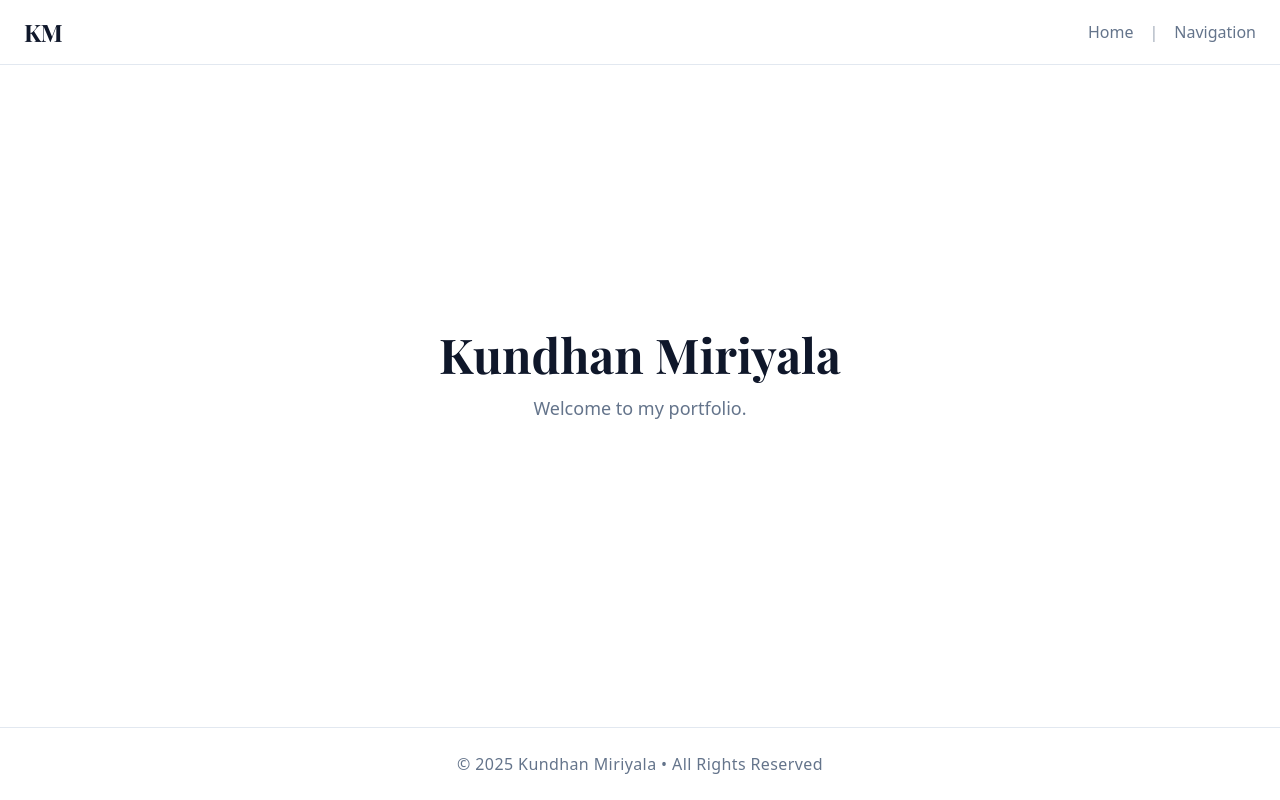
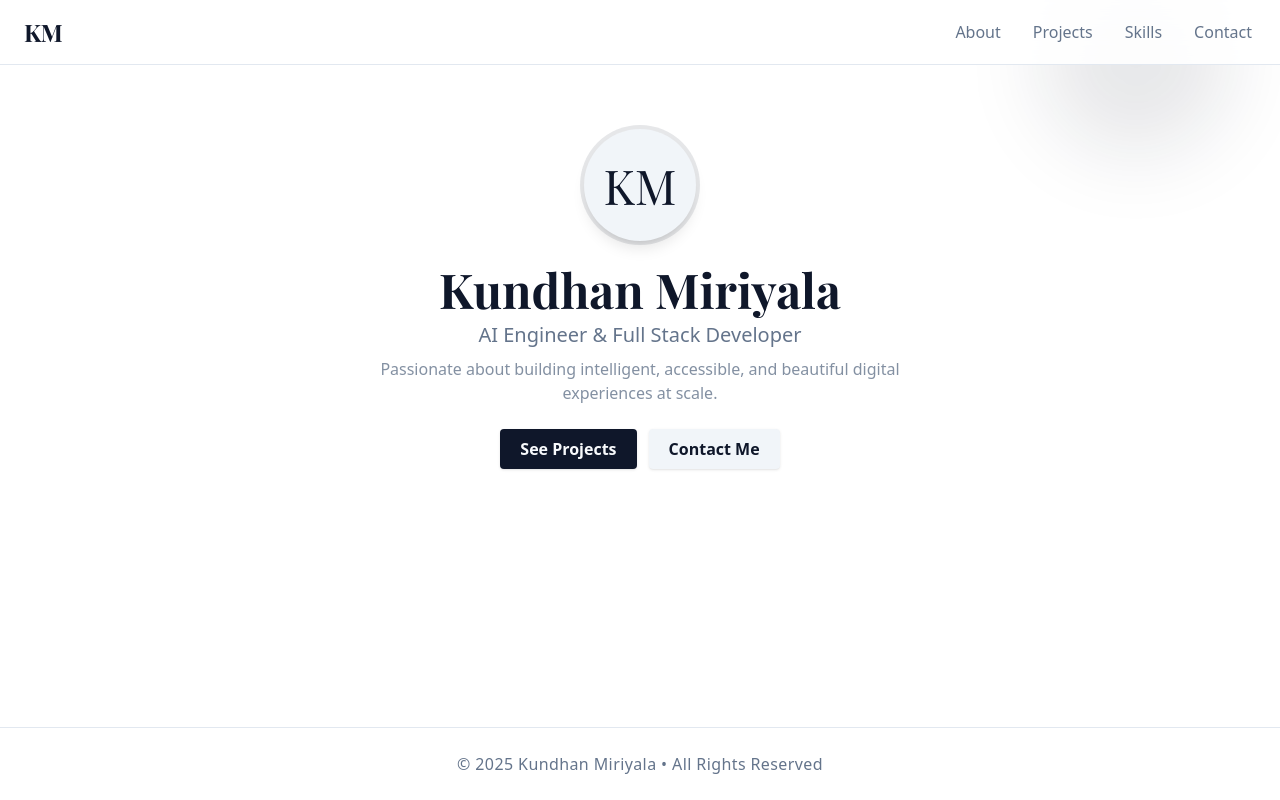
Before and after one commit to forcalender/kundhan-miriyala-showcase, a React (Vite) app: page / in a window 1280 px wide. Built offline with nearby package versions, Linux system fonts and the light colour scheme.

Commit message:
Add navigation and hero section
Implement the navigation bar and hero section as the first step in rebuilding the portfolio website.

```diff
--- a/package.json
+++ b/package.json
@@ -47,7 +47,7 @@
     "date-fns": "^3.6.0",
     "embla-carousel-react": "^8.3.0",
     "input-otp": "^1.2.4",
-    "lucide-react": "^0.462.0",
+    "lucide-react": "^0.515.0",
     "next-themes": "^0.3.0",
     "react": "^18.3.1",
     "react-day-picker": "^8.10.1",
--- a/src/components/Hero.tsx
+++ b/src/components/Hero.tsx
@@ -1,28 +1,45 @@
 
 import React from "react";
-import { Button } from "@/components/ui/button";
 
-const Hero = () => (
-  <section className="flex flex-col items-center justify-center text-center py-20 px-4 md:px-0 bg-background animate-fade-in min-h-[60vh]" id="hero">
-    <h1 className="text-5xl md:text-6xl lg:text-7xl font-extrabold font-playfair mb-2 text-primary">
-      Problem solving drives innovation.
-    </h1>
-    <h2 className="text-xl md:text-2xl font-playfair text-primary mb-2">
-      AI Enthusiast &bull; Problem Solver
-    </h2>
-    <h3 className="text-lg md:text-xl text-muted-foreground mb-6 font-semibold">
-      I’m an aspiring AI specialist passionate about solving real-world problems using data science and generative AI.<br />
-      I thrive on building innovative, accessible solutions—turning complex challenges into impactful products.
-    </h3>
-    <div className="flex flex-col sm:flex-row gap-4 justify-center">
-      <Button asChild size="lg">
-        <a href="#projects">View Projects</a>
-      </Button>
-      <Button asChild variant="outline" size="lg">
-        <a href="#contact">Contact Me</a>
-      </Button>
-    </div>
-  </section>
-);
+const Hero = () => {
+  return (
+    <section className="w-full text-center pt-16 pb-16 flex flex-col items-center relative">
+      {/* Floating gradient animated blob */}
+      <div
+        className="absolute -top-24 right-12 w-48 h-48 bg-primary/20 blur-2xl rounded-full animate-bounce opacity-50 z-0"
+        aria-hidden="true"
+      />
+      {/* Avatar */}
+      <div className="relative z-10 mb-6">
+        <div className="w-28 h-28 rounded-full bg-muted flex items-center justify-center ring-4 ring-primary/10 mx-auto shadow-lg overflow-hidden">
+          <span className="text-5xl text-primary font-playfair">KM</span>
+        </div>
+      </div>
+      <h1 className="relative z-10 text-4xl md:text-5xl font-extrabold font-playfair text-primary mb-2">
+        Kundhan Miriyala
+      </h1>
+      <p className="relative z-10 text-muted-foreground text-lg md:text-xl font-medium mb-2">
+        AI Engineer &amp; Full Stack Developer
+      </p>
+      <p className="relative z-10 max-w-xl mx-auto text-muted-foreground/80 mb-6 px-4">
+        Passionate about building intelligent, accessible, and beautiful digital experiences at scale.
+      </p>
+      <div className="relative z-10 flex justify-center gap-3">
+        <a
+          href="#projects"
+          className="bg-primary text-primary-foreground font-semibold px-5 py-2 rounded shadow hover:bg-primary/90 transition-colors"
+        >
+          See Projects
+        </a>
+        <a
+          href="#contact"
+          className="bg-accent text-accent-foreground font-semibold px-5 py-2 rounded shadow hover:bg-accent/80 transition-colors"
+        >
+          Contact Me
+        </a>
+      </div>
+    </section>
+  );
+};
 
 export default Hero;
--- a/src/components/Navbar.tsx
+++ b/src/components/Navbar.tsx
@@ -1,23 +1,64 @@
 
-import React from "react";
+import React, { useState } from "react";
+import { Menu } from "lucide-react";
+import { Button } from "@/components/ui/button";
 
-const Navbar = () => (
-  <nav className="w-full flex justify-between items-center py-4 px-6 bg-background border-b sticky top-0 z-50">
+const navLinks = [
+  { label: "About", href: "#about" },
+  { label: "Projects", href: "#projects" },
+  { label: "Skills", href: "#skills" },
+  { label: "Contact", href: "#contact" },
+];
+
+const Navbar = () => {
+  const [menuOpen, setMenuOpen] = useState(false);
+
+  return (
+    <nav className="w-full flex justify-between items-center py-4 px-6 bg-background/90 border-b sticky top-0 z-50 backdrop-blur-md">
       <a href="/" className="flex items-center gap-2">
         <span className="text-2xl font-extrabold font-playfair tracking-tight text-primary">
           KM
         </span>
       </a>
-    <div className="flex gap-4">
-      <a href="#" className="text-muted-foreground hover:text-primary font-medium transition-colors">
-        Home
+      {/* Desktop Nav */}
+      <div className="hidden md:flex gap-6">
+        {navLinks.map((link) => (
+          <a
+            key={link.label}
+            href={link.href}
+            className="text-muted-foreground hover:text-primary font-medium transition-colors px-1 py-0.5"
+          >
+            {link.label}
           </a>
-      <span className="text-muted-foreground opacity-60">|</span>
-      <a href="#" className="text-muted-foreground hover:text-primary font-medium transition-colors">
-        Navigation
+        ))}
+      </div>
+      {/* Mobile Nav */}
+      <div className="md:hidden flex">
+        <Button
+          variant="outline"
+          size="icon"
+          aria-label="Menu"
+          onClick={() => setMenuOpen((o) => !o)}
+        >
+          <Menu />
+        </Button>
+        {menuOpen && (
+          <div className="absolute top-16 right-6 bg-background rounded-md shadow-lg flex flex-col p-4 gap-2 z-50 border">
+            {navLinks.map((link) => (
+              <a
+                key={link.label}
+                href={link.href}
+                className="text-muted-foreground hover:text-primary font-medium transition-colors px-2 py-1 rounded"
+                onClick={() => setMenuOpen(false)}
+              >
+                {link.label}
               </a>
+            ))}
+          </div>
+        )}
       </div>
     </nav>
   );
+};
 
 export default Navbar;
--- a/src/pages/Index.tsx
+++ b/src/pages/Index.tsx
@@ -1,18 +1,15 @@
 
 import React from "react";
 import Navbar from "@/components/Navbar";
+import Hero from "@/components/Hero";
 
 const Index = () => {
   return (
     <div className="min-h-screen flex flex-col bg-background text-foreground">
       <Navbar />
-      <main className="flex-1 flex flex-col justify-center items-center">
-        <h1 className="text-4xl md:text-5xl font-extrabold font-playfair text-primary mb-4">
-          Kundhan Miriyala
-        </h1>
-        <p className="text-muted-foreground text-lg mb-10">
-          Welcome to my portfolio.
-        </p>
+      <main className="flex-1 flex flex-col justify-start items-center">
+        <Hero />
+        {/* Next steps: About, Projects, Skills, Contact sections will be inserted here */}
       </main>
       <footer className="py-6 text-center text-muted-foreground border-t bg-background/95 backdrop-blur font-light tracking-wide">
         &copy; {new Date().getFullYear()} Kundhan Miriyala • All Rights Reserved
```
Also changed, not shown: 1 other file (tests, documents, lock files or other folders). Lines whose indentation alone changed are shown as unchanged.
